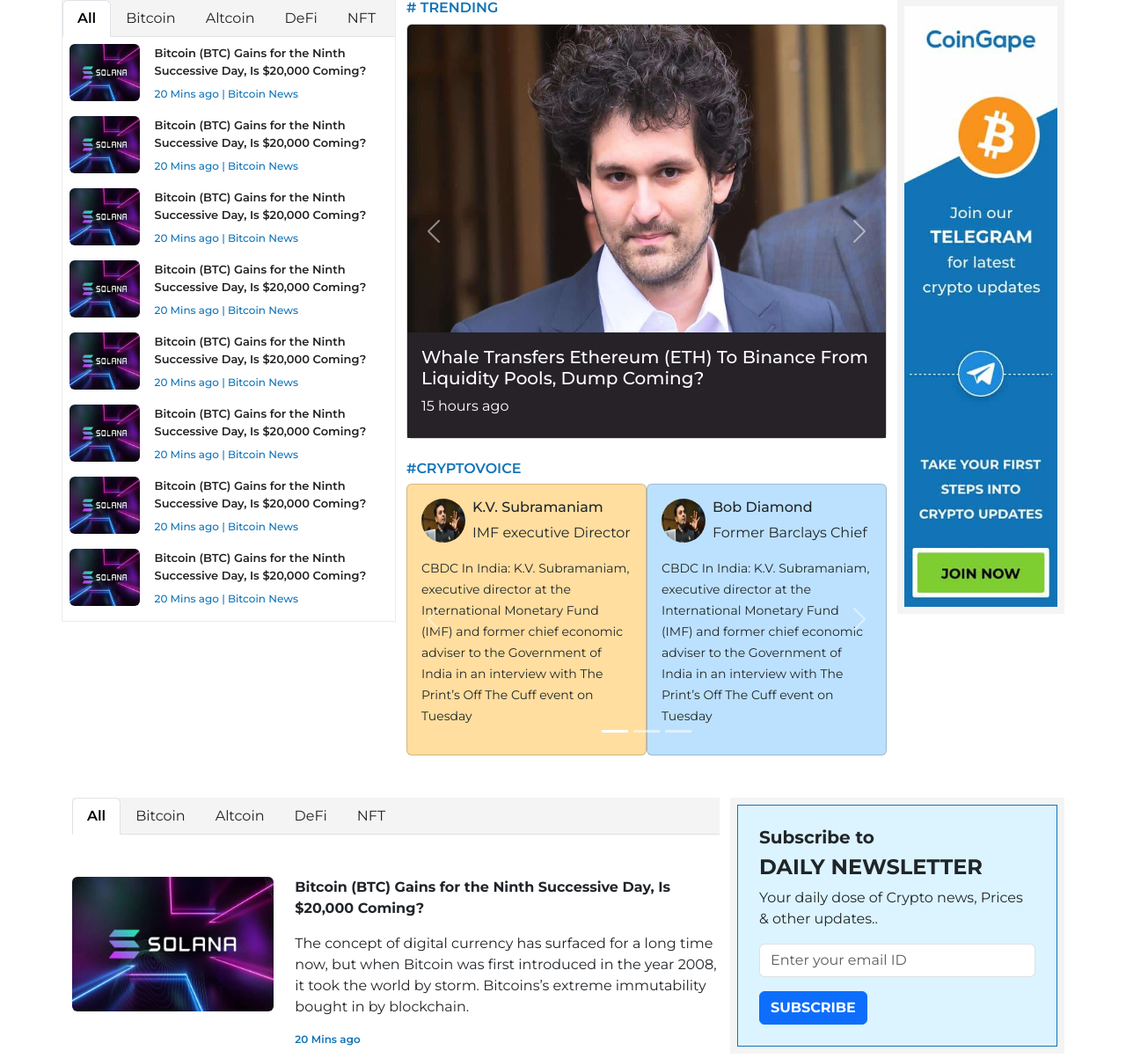
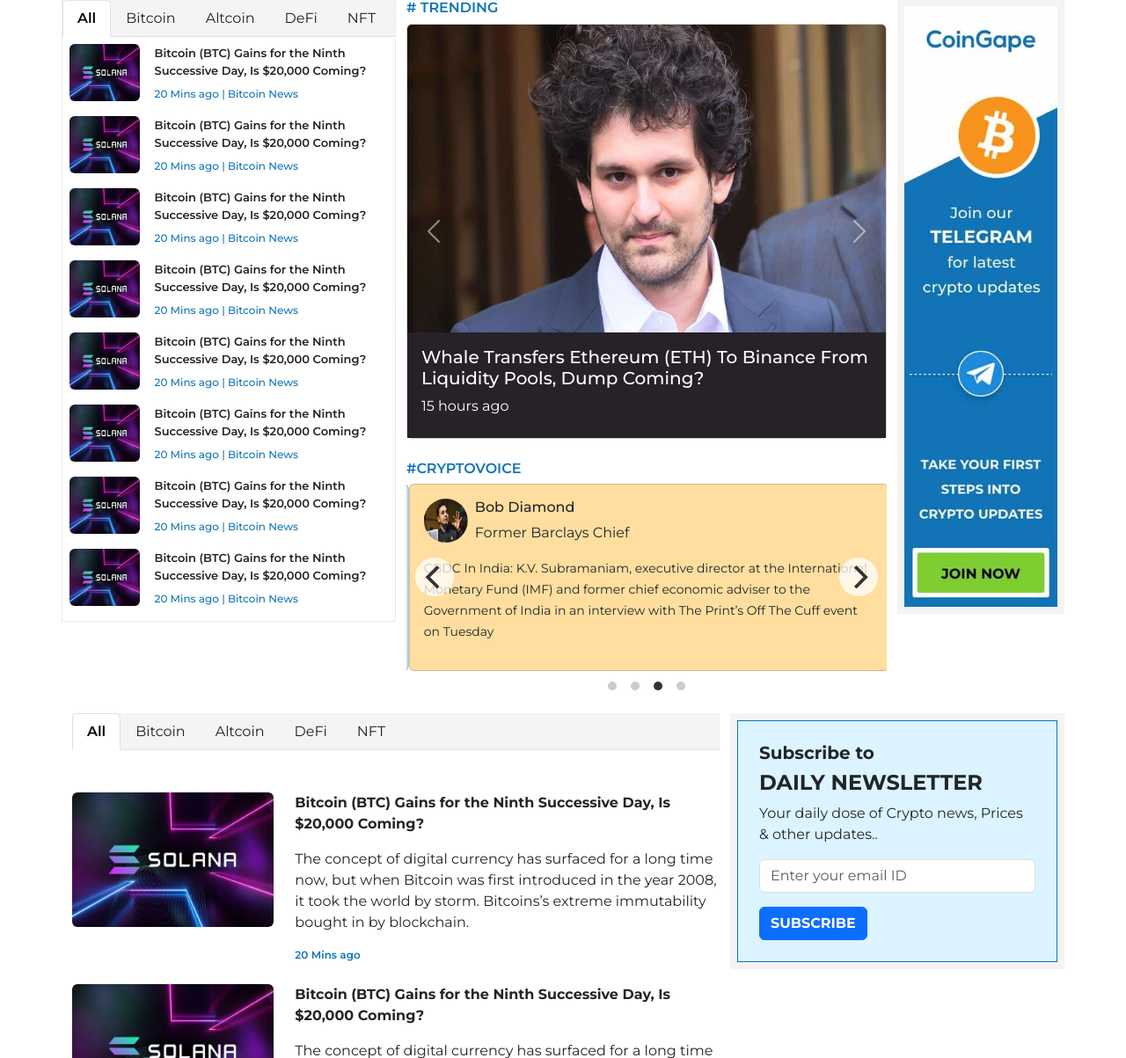
Before and after one commit to pre22/gape-clone, a Python web app: template templates/index.html in a window 1280 px wide. Shown: the part 304-1507 px from the top of the page at 88% size. Run offline with Jinja, Linux system fonts and the light colour scheme; the template is opened without the code that fills it, so the values that code supplies are empty.

Commit message:
template: switched to flick carousel

```diff
--- a/templates/index.html
+++ b/templates/index.html
@@ -11,6 +11,9 @@
     <link rel="preconnect" href="https://fonts.googleapis.com"><link rel="preconnect" href="https://fonts.gstatic.com" crossorigin><link href="https://fonts.googleapis.com/css2?family=Montserrat:wght@100;200;300;400;500;600;700&display=swap" rel="stylesheet">
     <link rel="stylesheet" href="https://cdnjs.cloudflare.com/ajax/libs/font-awesome/6.2.1/css/all.min.css">
     <link rel="stylesheet" href="/static/css/index.css">
+
+    <!-- Flick -->
+    <link rel="stylesheet" href="https://unpkg.com/flickity@2/dist/flickity.min.css">
 </head>
 
 <body style="font-family: 'Montserrat', sans-serif;">
@@ -312,19 +315,20 @@
                             <h5 class="hastitle">#CRYPTOVOICE</h5>
                         </div>
                         <div class="row">
-                            <div id="twitterComment" class="carousel slide" data-bs-ride="carousel">
-                                <div class="carousel-indicators">
+                            <!-- <div id="twitterComment" class="carousel slide" data-bs-ride="carousel"> -->
+                            <div id="twitterComment">
+                                <!-- <div class="carousel-indicators">
                                     <button type="button" data-bs-target="#twitterComment" data-bs-slide-to="0"
                                         class="active" aria-current="true" aria-label="Slide 1"></button>
                                     <button type="button" data-bs-target="#twitterComment" data-bs-slide-to="1"
                                         aria-label="Slide 2"></button>
                                     <button type="button" data-bs-target="#twitterComment" data-bs-slide-to="2"
                                         aria-label="Slide 3"></button>
-                                </div>
+                                </div> -->
 
-                                <div class="carousel-inner custom-carousel">
+                                <div class="carousel" data-flickity='{ "autoPlay": true }'>
 
-                                    <div class="carousel-item card" id="carousel-item" style="background-color: #ffde9f;">
+                                    <div class="carousel-cell card" id="carousel-item" style="background-color: #ffde9f;">
                                         <div class="card-body">
                                             <div class="d-flex gap-2">
                                                 <div>
@@ -347,7 +351,7 @@
                                         </div>
                                     </div>
 
-                                    <div class="carousel-item card" id="carousel-item" style="background-color: #bce1fe;">
+                                    <div class="carousel-cell card" id="carousel-item" style="background-color: #bce1fe;">
                                         <div class="card-body">
                                             <div class="d-flex gap-2">
                                                 <div>
@@ -370,7 +374,7 @@
                                         </div>
                                     </div>
 
-                                    <div class="carousel-item card" id="carousel-item" style="background-color: #ffde9f;">
+                                    <div class="carousel-cell card" id="carousel-item" style="background-color: #ffde9f;">
                                         <div class="card-body">
                                             <div class="d-flex gap-2">
                                                 <div>
@@ -393,7 +397,7 @@
                                         </div>
                                     </div>
 
-                                    <div class="carousel-item card" id="carousel-item" style="background-color: #bce1fe;">
+                                    <div class="carousel-cell card" id="carousel-item" style="background-color: #bce1fe;">
                                         <div class="card-body">
                                             <div class="d-flex gap-2">
                                                 <div>
@@ -417,7 +421,7 @@
                                     </div>
                                 </div>
 
-                                <button class="carousel-control-prev" type="button" data-bs-target="#twitterComment"
+                                <!-- <button class="carousel-control-prev" type="button" data-bs-target="#twitterComment"
                                     data-bs-slide="prev">
                                     <span class="carousel-control-prev-icon" aria-hidden="true"></span>
                                     <span class="visually-hidden">Previous</span>
@@ -426,7 +430,7 @@
                                     data-bs-slide="next">
                                     <span class="carousel-control-next-icon" aria-hidden="true"></span>
                                     <span class="visually-hidden">Next</span>
-                                </button>
+                                </button> -->
                             </div>
                         </div>
                     </div>
@@ -1084,6 +1088,9 @@
         crossorigin="anonymous"></script>
 
     <script src="/static/js/index.js"></script>
+
+    <!-- Flickr JS  -->
+    <script src="https://unpkg.com/flickity@2/dist/flickity.pkgd.min.js"></script>
 </body>
 
 </html>
```
